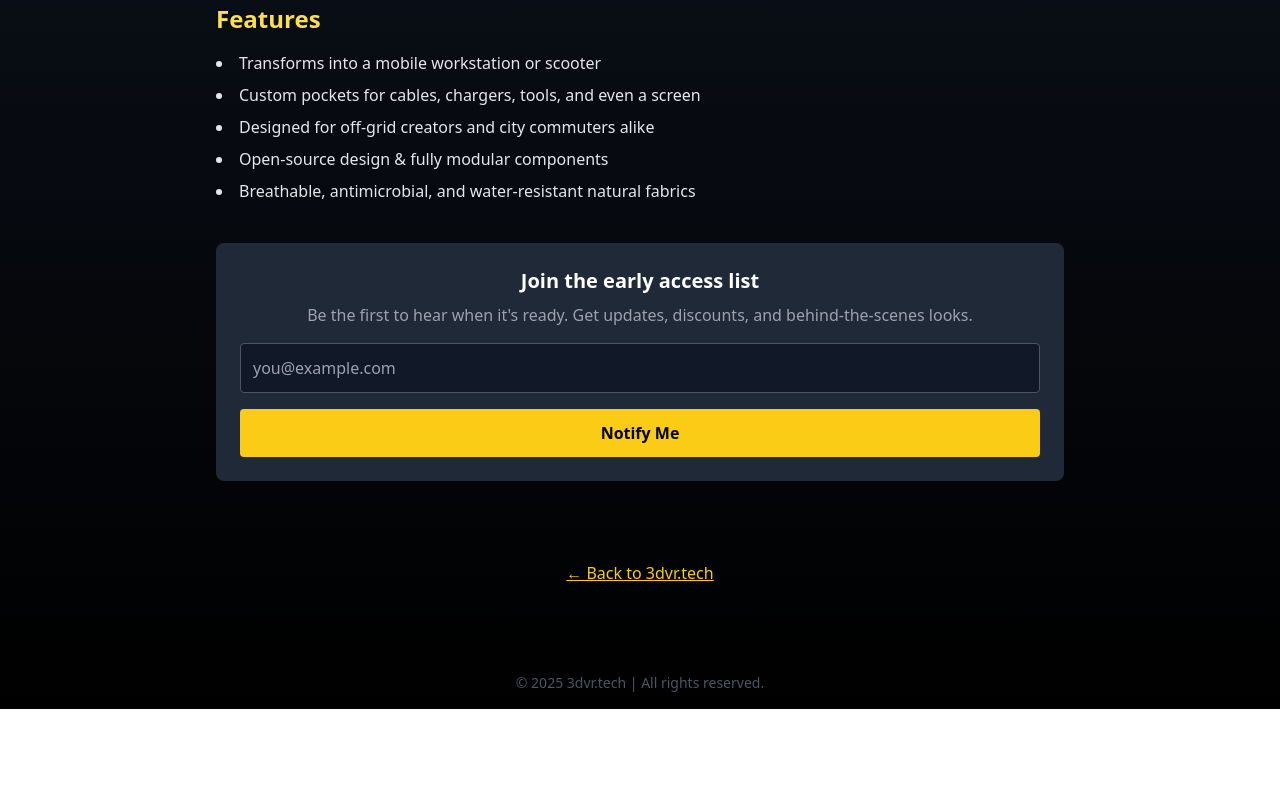
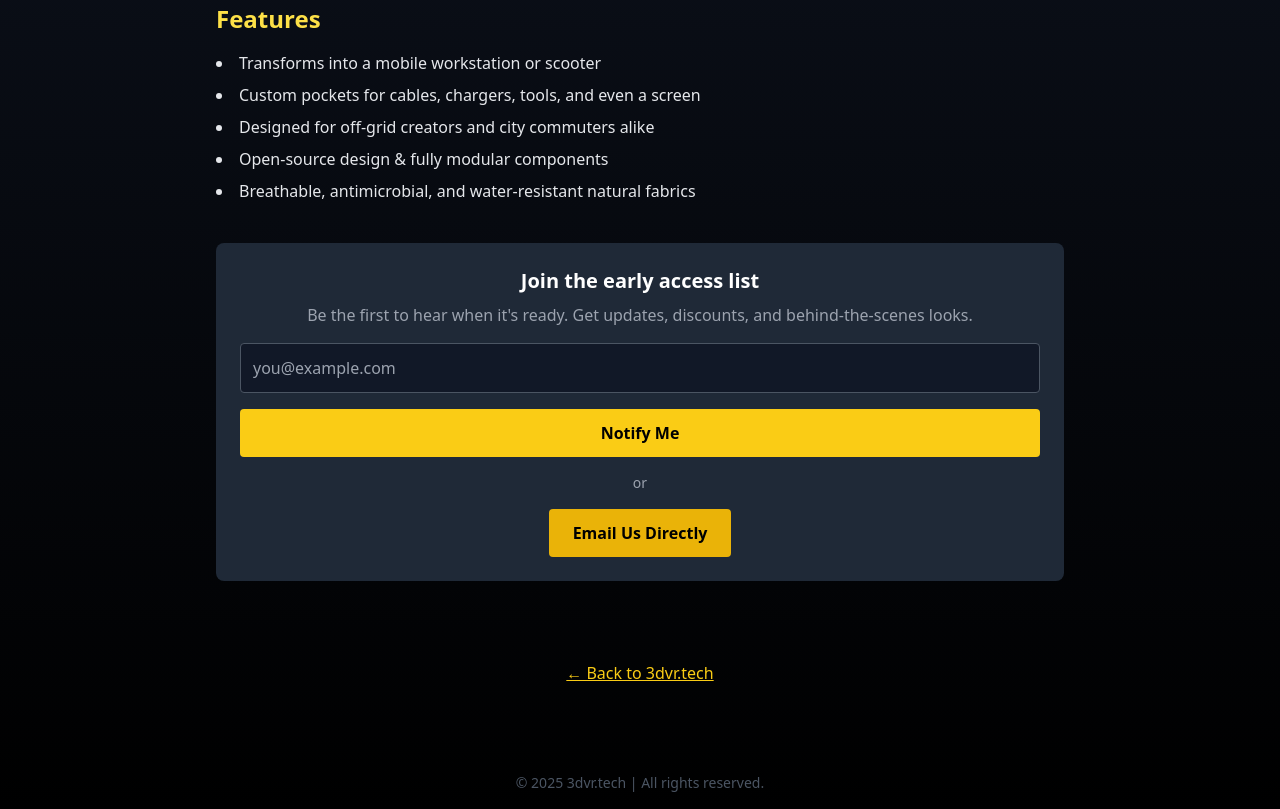
Before and after one commit to tmsteph/3dvr-backpack, a plain HTML site: page index.html in a window 1280 px wide. Shown: the part 629-1438 px from the top of the page. Before the commit the page ends 1338 px from the top, so only its background shows below. Drawn offline with nearby package versions, Linux system fonts and the light colour scheme.

Commit message:
Update index.html
add favicon and working email button

```diff
--- a/index.html
+++ b/index.html
@@ -5,6 +5,7 @@
   <meta name="viewport" content="width=device-width, initial-scale=1.0"/>
   <title>3dvr-backpack</title>
   <script src="https://cdn.tailwindcss.com"></script>
+  <link rel="icon" href="https://placehold.co/32x32/png?text=B" type="image/png" />
 </head>
 <body class="bg-gradient-to-b from-gray-900 to-black text-white font-sans">
 
@@ -37,12 +38,22 @@
     <section class="bg-gray-800 p-6 rounded-lg text-center">
       <h3 class="text-xl font-semibold mb-2">Join the early access list</h3>
       <p class="mb-4 text-gray-400">Be the first to hear when it's ready. Get updates, discounts, and behind-the-scenes looks.</p>
+
+      <!-- Form (optional) -->
       <form action="https://formspree.io/f/YOUR_FORM_ID" method="POST" class="space-y-4">
         <input type="email" name="email" required placeholder="you@example.com"
           class="w-full p-3 rounded bg-gray-900 border border-gray-600 text-white" />
         <button type="submit"
           class="w-full p-3 bg-yellow-400 text-black font-bold rounded hover:bg-yellow-300 transition">Notify Me</button>
       </form>
+
+      <div class="my-4 text-sm text-gray-400">or</div>
+
+      <!-- Email Button -->
+      <a href="mailto:tmsteph@gmail.com,3dvr.tech@gmail.com?subject=3dvr-backpack Early Access&body=Hi Thomas, I’m interested in the 3dvr-backpack!"
+         class="inline-block px-6 py-3 bg-yellow-500 text-black font-semibold rounded hover:bg-yellow-400 transition">
+        Email Us Directly
+      </a>
     </section>
 
     <!-- Back to Main Site -->
```
